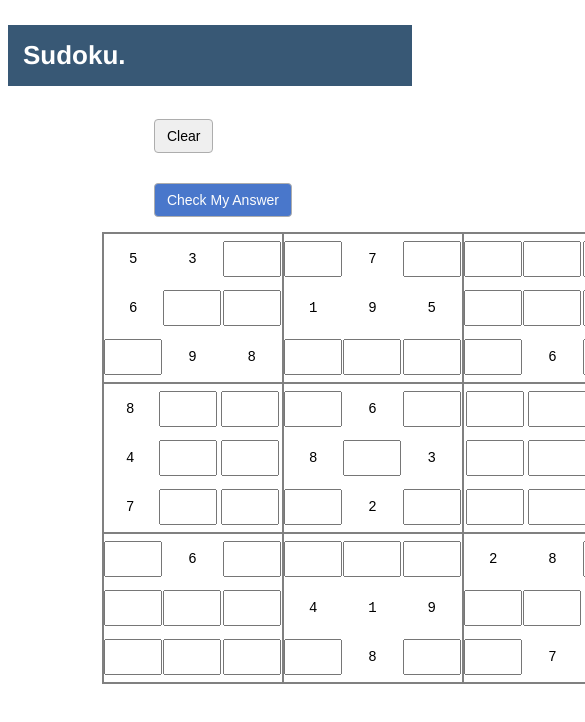
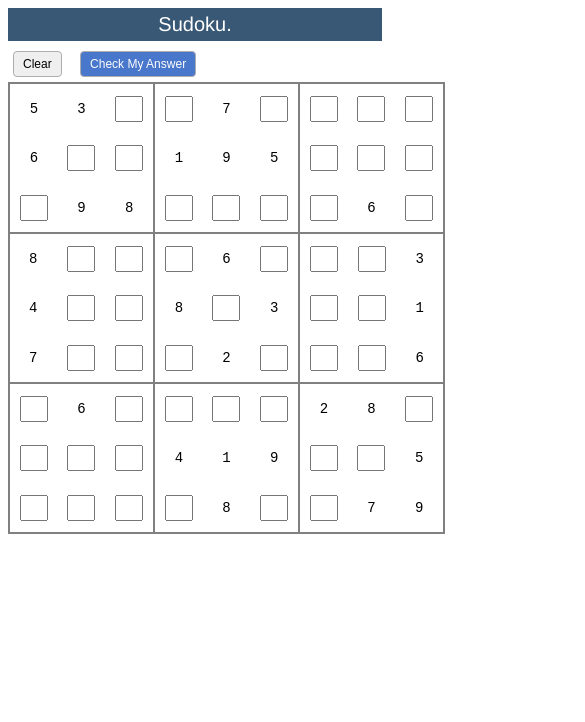
Before and after one commit to Midnight-Coder/Sudoku, a website: page app/index.html in a window 390 px wide. Shown: the top 722 px of the page, 585 px wide, since content can reach past the window. Drawn offline with nearby package versions, Linux system fonts and the light colour scheme.

Commit message:
Adds responsive styles for mobile resolutions

```diff
--- a/app/style.css
+++ b/app/style.css
@@ -1,21 +1,12 @@
 h1{
-    text-align: center;
     font-size: 26px;
     font-weight: bold;
-    z-index: 101;
-    background: inherit;
-    border-radius: 0;
-    margin: -10;
-    min-height: 30px;
-    float: left;
-    width: 100%;
     border-color: rgba(0, 0, 0, 0);
     background-color: #385875;
     font-family: "Helvetica Neue", Helvetica, Arial, sans-serif;
     color: #FFFFFF;
     text-align: left;
     padding: 15px;
-    overflow:hidden;
 }
 .puzzle-container{
     font-family: monospace;
@@ -46,7 +37,7 @@ tr{
     height: 49px;
 }
 input{
-    width: 50px;
+    width: 40px;
     height: 30px;
 }
 .user-input{
@@ -60,21 +51,16 @@ input{
 .btn{
     display: inline-block;
     margin: 15px;
-    font-weight: normal;
     font-size: 14px;
-    line-height: 1.42857143;
     text-align: center;
-    vertical-align: middle;
     touch-action: manipulation;
     cursor: pointer;
     border: 1px solid #adadad;
     border-radius: 4px;
-    white-space: nowrap;
     padding: 6px 12px;
     -webkit-user-select: none;
 }
 .puzzle-container{
-    width: 50%;
     margin: 0 auto;
 }
 .secondary-buttons{
@@ -107,3 +93,29 @@ input.wrong, input.correct{
 .hidden{
     display: none;
 }
+@media only screen and (max-width: 600px) {
+    h1{
+        padding: 5px;
+        margin: 0 0 5px 0;
+        font-size: 20px;
+        font-weight: 300;
+        text-align: center;
+    }
+    table{
+        width: 145px;
+    }
+    .btn{
+        margin: 5px;
+        padding: 5px 9px;
+        font-size: 12px;
+    }
+    .action-buttons, .secondary-buttons{
+        width: 360px;
+        margin: 0;
+    }
+    input{
+        font-size: 12px;
+        width: 20px;
+        height: 20px;
+    }
+}
```
